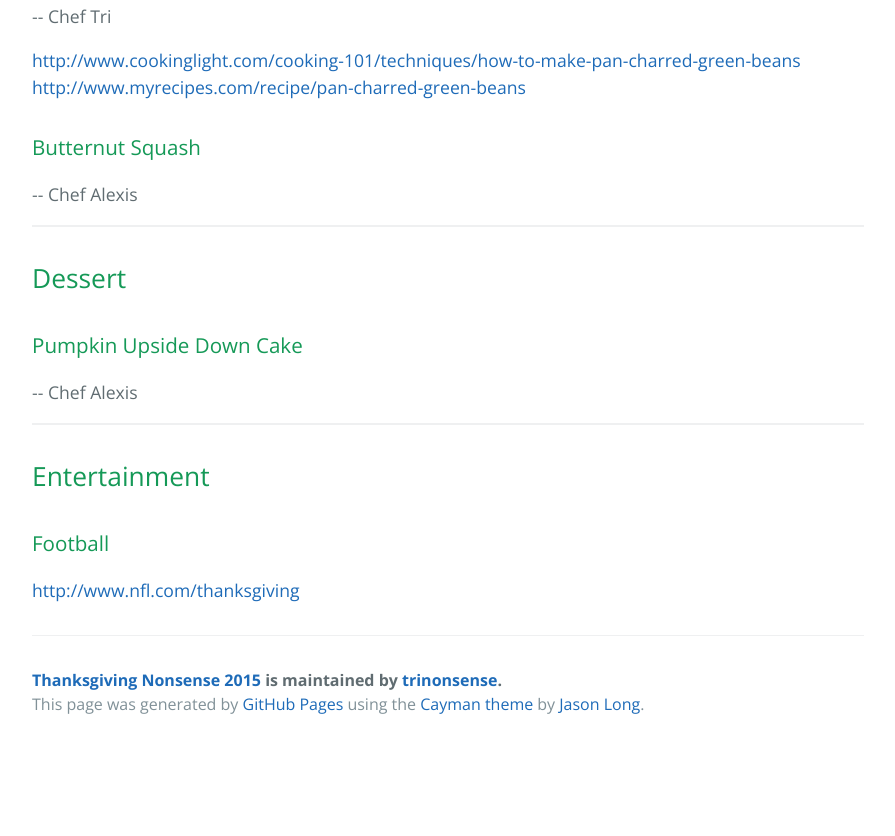
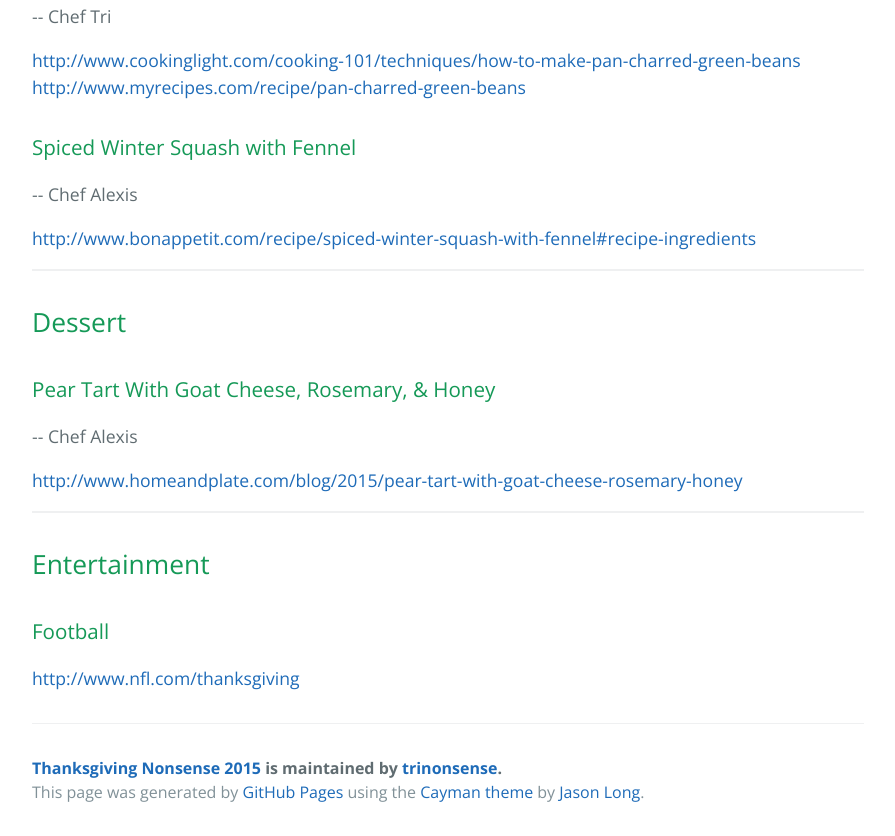
Before and after one commit to trinonsense/thanksgiving-2015, a plain HTML site: page index.html in a window 1280 px wide. Shown: the part 1380-2216 px from the top of the page, without its empty margins (192-1087 px from the left). Before the commit the page ends 2128 px from the top, so only its background shows below. Drawn offline with nearby package versions, Linux system fonts and the light colour scheme.

```diff
--- a/index.html
+++ b/index.html
@@ -72,9 +72,11 @@
 <a href="http://www.myrecipes.com/recipe/pan-charred-green-beans">http://www.myrecipes.com/recipe/pan-charred-green-beans</a></p>
 
 <h3>
-<a id="butternut-squash" class="anchor" href="#butternut-squash" aria-hidden="true"><span class="octicon octicon-link"></span></a>Butternut Squash</h3>
+<a id="spiced-winter-squash-with-fennel" class="anchor" href="#spiced-winter-squash-with-fennel" aria-hidden="true"><span class="octicon octicon-link"></span></a>Spiced Winter Squash with Fennel</h3>
 
 <p>-- Chef Alexis</p>
+
+<p><a href="http://www.bonappetit.com/recipe/spiced-winter-squash-with-fennel#recipe-ingredients">http://www.bonappetit.com/recipe/spiced-winter-squash-with-fennel#recipe-ingredients</a></p>
 
 <hr>
 
@@ -82,9 +84,11 @@
 <a id="dessert" class="anchor" href="#dessert" aria-hidden="true"><span class="octicon octicon-link"></span></a>Dessert</h2>
 
 <h3>
-<a id="pumpkin-upside-down-cake" class="anchor" href="#pumpkin-upside-down-cake" aria-hidden="true"><span class="octicon octicon-link"></span></a>Pumpkin Upside Down Cake</h3>
+<a id="pear-tart-with-goat-cheese-rosemary--honey" class="anchor" href="#pear-tart-with-goat-cheese-rosemary--honey" aria-hidden="true"><span class="octicon octicon-link"></span></a>Pear Tart With Goat Cheese, Rosemary, &amp; Honey</h3>
 
 <p>-- Chef Alexis</p>
+
+<p><a href="http://www.homeandplate.com/blog/2015/pear-tart-with-goat-cheese-rosemary-honey">http://www.homeandplate.com/blog/2015/pear-tart-with-goat-cheese-rosemary-honey</a></p>
 
 <hr>
 
--- a/params.json
+++ b/params.json
@@ -1 +1 @@
-{"name":"Thanksgiving Nonsense 2015","tagline":"Because let's eat half your weight","body":"## Main Event\r\n### Turkey\r\n-- Chef Tri & Alexis\r\n\r\nhttp://www.bonappetit.com/recipe/cajun-spiced-turkey\r\n\r\n***\r\n\r\n## Sauces\r\n### Gravy\r\n-- Chef Alexis\r\n\r\n### Cranberry Sauce\r\n-- Chef Alexis\r\n\r\n***\r\n\r\n## Sides\r\n### Mashed Potatoes\r\n-- Chef Tri\r\n\r\nhttp://www.bonappetit.com/recipe/the-fluffiest-mashed-potatoes\r\n\r\n### Veggie Stuffing\r\n-- Chef Tri\r\n\r\nhttp://www.kraftrecipes.com/recipes/stove-top-the-veggie-stuffing-169545.aspx\r\n\r\n### Charred Green Beans with Tarragon\r\n-- Chef Tri\r\n\r\nhttp://www.cookinglight.com/cooking-101/techniques/how-to-make-pan-charred-green-beans\r\nhttp://www.myrecipes.com/recipe/pan-charred-green-beans\r\n\r\n### Butternut Squash\r\n-- Chef Alexis\r\n\r\n\r\n***\r\n\r\n## Dessert\r\n### Pumpkin Upside Down Cake\r\n-- Chef Alexis\r\n\r\n***\r\n\r\n## Entertainment\r\n### Football\r\nhttp://www.nfl.com/thanksgiving","google":"","note":"Don't delete this file! It's used internally to help with page regeneration."}
+{"name":"Thanksgiving Nonsense 2015","tagline":"Because let's eat half your weight","body":"## Main Event\r\n### Turkey\r\n-- Chef Tri & Alexis\r\n\r\nhttp://www.bonappetit.com/recipe/cajun-spiced-turkey\r\n\r\n***\r\n\r\n## Sauces\r\n### Gravy\r\n-- Chef Alexis\r\n\r\n### Cranberry Sauce\r\n-- Chef Alexis\r\n\r\n***\r\n\r\n## Sides\r\n### Mashed Potatoes\r\n-- Chef Tri\r\n\r\nhttp://www.bonappetit.com/recipe/the-fluffiest-mashed-potatoes\r\n\r\n### Veggie Stuffing\r\n-- Chef Tri\r\n\r\nhttp://www.kraftrecipes.com/recipes/stove-top-the-veggie-stuffing-169545.aspx\r\n\r\n### Charred Green Beans with Tarragon\r\n-- Chef Tri\r\n\r\nhttp://www.cookinglight.com/cooking-101/techniques/how-to-make-pan-charred-green-beans\r\nhttp://www.myrecipes.com/recipe/pan-charred-green-beans\r\n\r\n### Spiced Winter Squash with Fennel\r\n-- Chef Alexis\r\n\r\nhttp://www.bonappetit.com/recipe/spiced-winter-squash-with-fennel#recipe-ingredients\r\n\r\n\r\n***\r\n\r\n## Dessert\r\n### Pear Tart With Goat Cheese, Rosemary, & Honey\r\n-- Chef Alexis\r\n\r\nhttp://www.homeandplate.com/blog/2015/pear-tart-with-goat-cheese-rosemary-honey\r\n\r\n***\r\n\r\n## Entertainment\r\n### Football\r\nhttp://www.nfl.com/thanksgiving","google":"","note":"Don't delete this file! It's used internally to help with page regeneration."}
```
